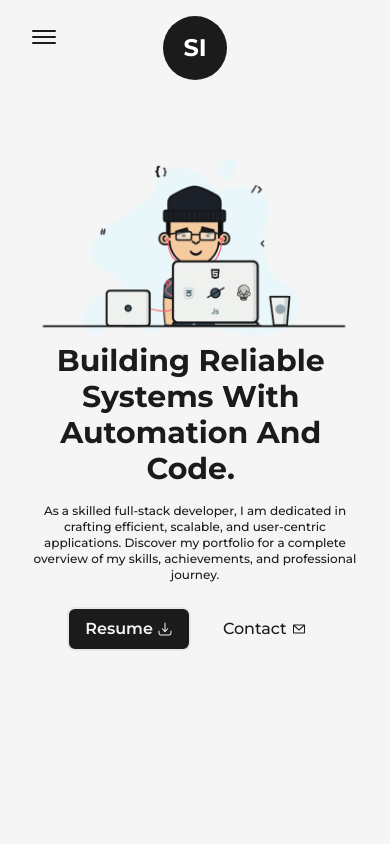
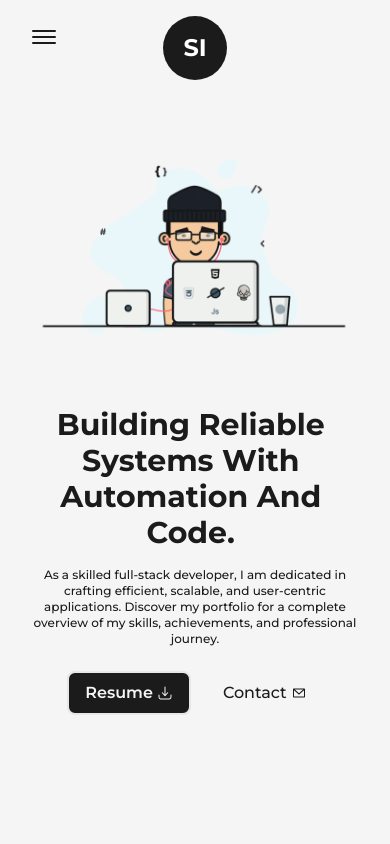
Before and after one commit to stathisiakovidis/personal-portfolio-next, a Next.js app: page / in a window 390 px wide. Shown: the top 844 px of the page. Built offline with nearby package versions, Linux system fonts and the light colour scheme.

Commit message:
add padding on mobile view

```diff
--- a/src/components/Navbar.js
+++ b/src/components/Navbar.js
@@ -42,7 +42,7 @@ const CustomMobileLink = ({ href, title, className = "", toggle }) => {
   }
 
   return (
-    <button className={`${className}  rounded relative group lg:text-light lg:dark:text-dark`} onClick={handleClick}>
+    <button className={`${className} rounded relative group lg:text-light lg:dark:text-dark`} onClick={handleClick}>
       {title}
       <span
         className={`
--- a/src/pages/index.js
+++ b/src/pages/index.js
@@ -28,7 +28,7 @@ export default function Home() {
         className={`flex min-h-screen items-center text-dark dark:text-light sm:items-start`}
       >
         <Layout className="!pt-0 md:!pt-16 sm:!pt-16">
-          <div className="flex w-full items-start justify-between md:flex-col">
+          <div className="flex w-full items-start justify-around md:flex-col">
             <div className="w-1/2 lg:hidden md:inline-block md:w-full">
               <Image
                 src={homeGif}
@@ -38,7 +38,7 @@ export default function Home() {
                 priority
               />
             </div>
-            <div className="flex w-1/2 flex-col items-center self-center lg:w-full lg:text-center">
+            <div className="flex w-1/2 flex-col items-center self-center lg:w-full lg:text-center md:!pt-16">
               <AnimatedText
                 text={texts.homeScreen.title}
                 className="!text-left !text-6xl xl:!text-5xl lg:!text-center lg:!text-6xl md:!text-5xl sm:!text-3xl"
```
